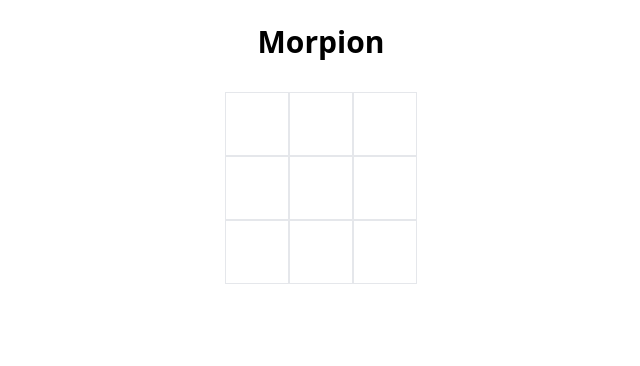
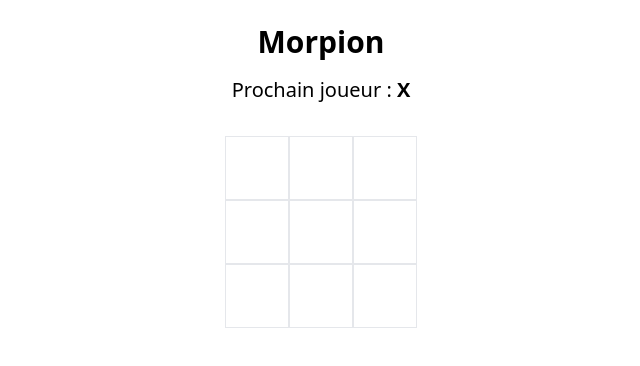
Before and after one commit to man2lol/morpion, a React (Vite) app: page / in a window 1280 px wide. Shown: the top 366 px of the page, without its empty margins (319-959 px from the left). Built offline with nearby package versions, Linux system fonts and the light colour scheme.

Commit message:
ajout du O et d'alterner entre les joueurs

```diff
--- a/src/App.jsx
+++ b/src/App.jsx
@@ -3,16 +3,22 @@ import { useState } from 'react';
 
 export default function App() {
   const [board, setBoard] = useState(Array(9).fill(null));
+  const [isXNext, setIsXNext] = useState(true);
 
   const handleClick = (index) => {
+    if (board[index]) return;
     const newBoard = [...board];
-    newBoard[index] = 'X';
+    newBoard[index] = isXNext ? 'X' : 'O';
     setBoard(newBoard);
+    setIsXNext(!isXNext);
   };
 
   return (
     <div className="text-center mt-6">
       <h1 className="text-3xl font-bold mb-4">Morpion</h1>
+      <p className="text-xl mb-4">
+        Prochain joueur : <strong>{isXNext ? 'X' : 'O'}</strong>
+      </p>
       <Board board={board} onClick={handleClick} />
     </div>
   );
```
